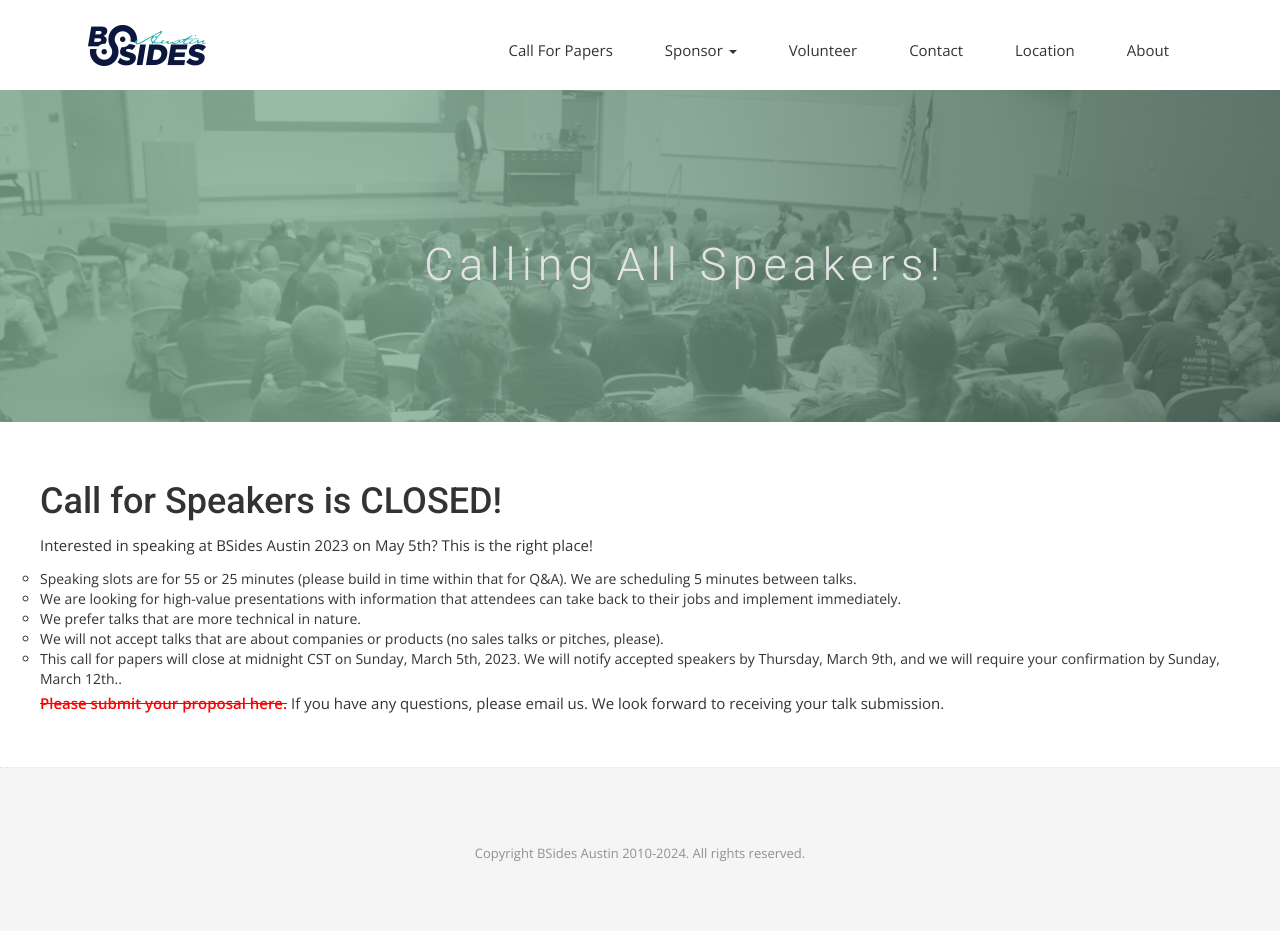
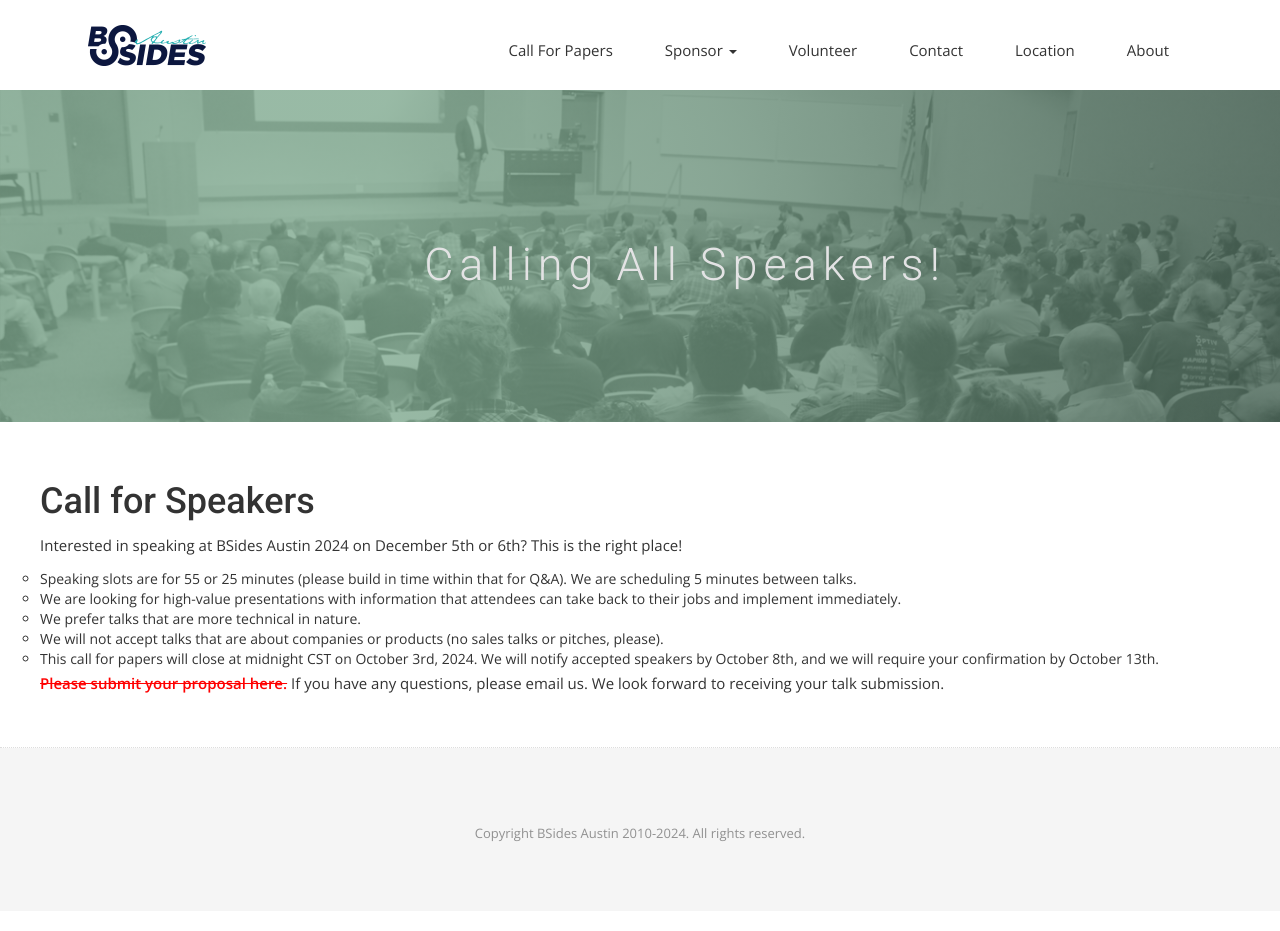
Before and after one commit to bsidesaustin/test, a Jekyll site: the page built from cfp.html, in a window 1280 px wide. Built offline with Jekyll 4.4.1, drawn with Linux system fonts in a browser that asks for light colours; nearby versions of some CDN libraries; some web fonts are replaced.

Commit message:
Update cfp.html
update cfp page

```diff
--- a/cfp.html
+++ b/cfp.html
@@ -24,15 +24,15 @@
 
 
 
-    <h1>Call for Speakers is CLOSED!</h1>
-<p>Interested in speaking at BSides Austin 2023 on May 5th? This is the right place!</p>
+    <h1>Call for Speakers</h1>
+<p>Interested in speaking at BSides Austin 2024 on December 5th or 6th? This is the right place!</p>
 
 <ul>
   <li>Speaking slots are for 55 or 25 minutes (please build in time within that for Q&A). We are scheduling 5 minutes between talks.</li>
   <li>We are looking for high-value presentations with information that attendees can take back to their jobs and implement immediately.</li>
   <li>We prefer talks that are more technical in nature. </li>
   <li>We will not accept talks that are about companies or products (no sales talks or pitches, please).</li>
-  <li>This call for papers will close at midnight CST on Sunday, March 5th, 2023. We will notify accepted speakers by Thursday, March 9th, and we will require your confirmation by Sunday, March 12th..</li>
+  <li>This call for papers will close at midnight CST on October 3rd, 2024. We will notify accepted speakers by October 8th, and we will require your confirmation by October 13th.</li>
 </ul>
 
 
```
